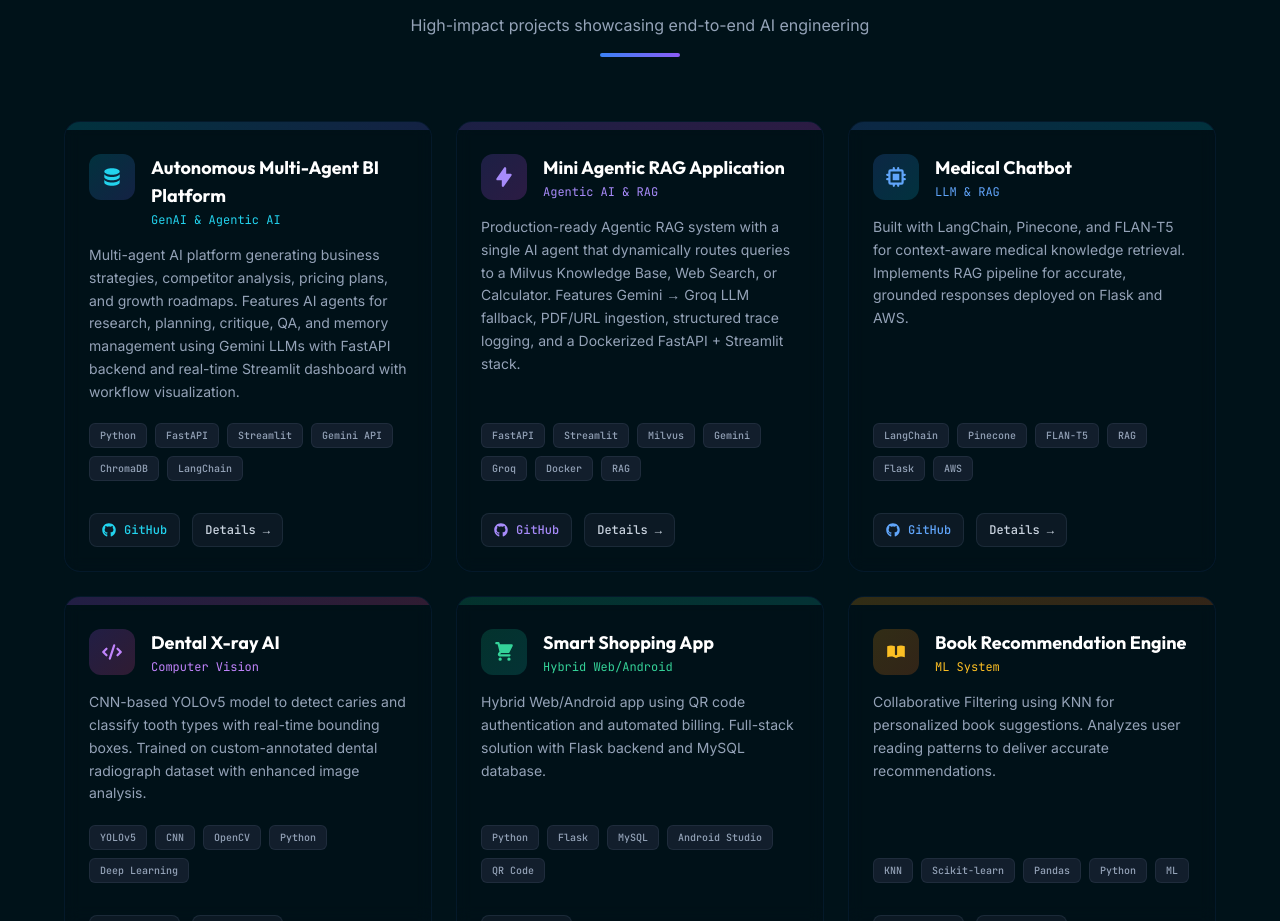
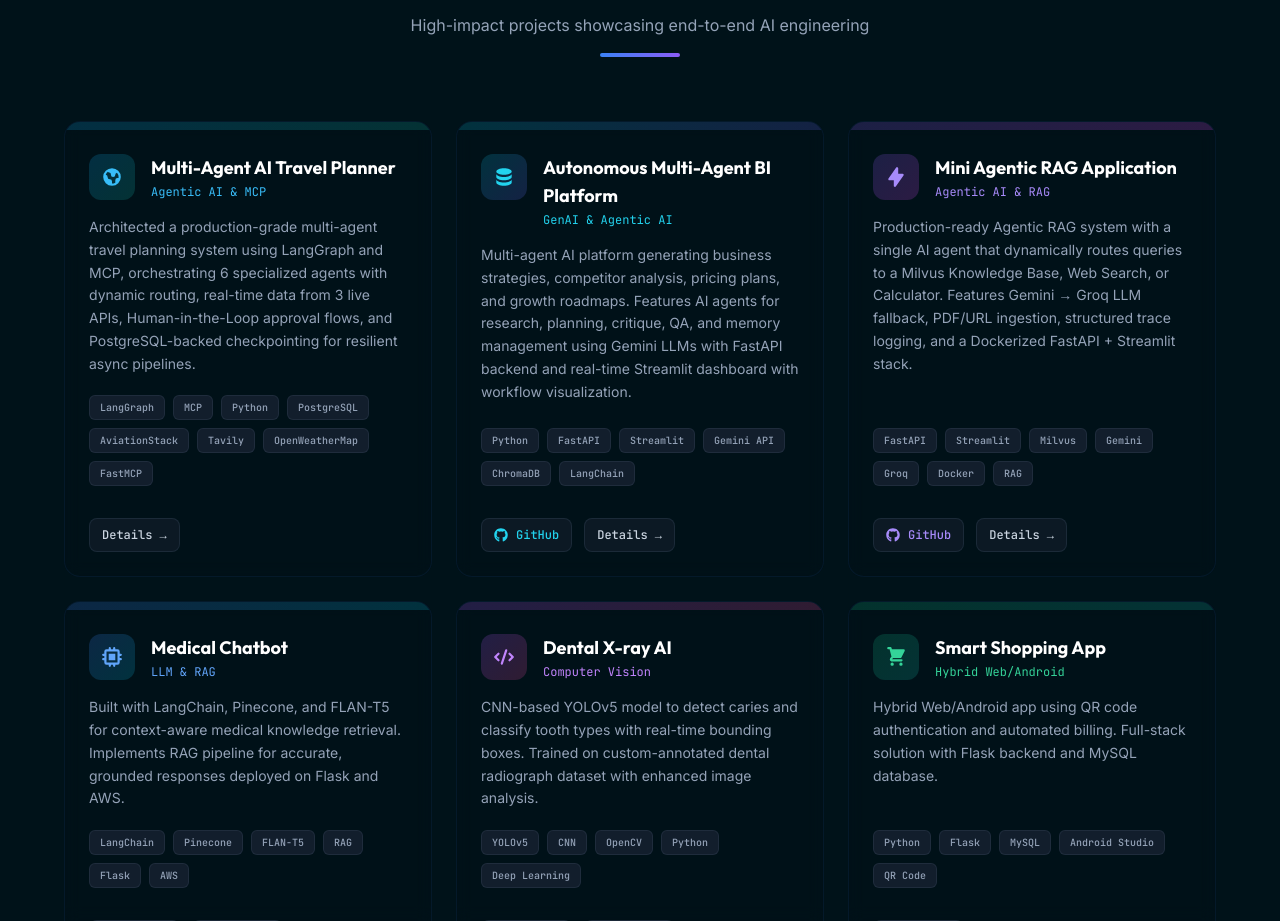
Before and after one commit to Jigil-ak/Portfolio_Jigil_AK, a React (Vite) app: page / in a window 1280 px wide. Shown: the part 3570-4491 px from the top of the page. Built offline with nearby package versions, Linux system fonts and the light colour scheme.

Commit message:
feat: add Multi-Agent AI Travel Planner project to portfolio

```diff
--- a/src/components/Projects.jsx
+++ b/src/components/Projects.jsx
@@ -1,9 +1,41 @@
 import { useState, useEffect } from 'react';
 import { motion, AnimatePresence } from 'framer-motion';
-import { HiCode, HiChip, HiDatabase, HiShoppingCart, HiBookOpen, HiChartBar, HiLightningBolt, HiX } from 'react-icons/hi';
+import { HiCode, HiChip, HiDatabase, HiShoppingCart, HiBookOpen, HiChartBar, HiLightningBolt, HiX, HiGlobe } from 'react-icons/hi';
 import { FaGithub } from 'react-icons/fa';
 
 const projects = [
+  {
+    title: 'Multi-Agent AI Travel Planner',
+    subtitle: 'Agentic AI & MCP',
+    description:
+      'Architected a production-grade multi-agent travel planning system using LangGraph and MCP, orchestrating 6 specialized agents with dynamic routing, real-time data from 3 live APIs, Human-in-the-Loop approval flows, and PostgreSQL-backed checkpointing for resilient async pipelines.',
+    tags: ['LangGraph', 'MCP', 'Python', 'PostgreSQL', 'AviationStack', 'Tavily', 'OpenWeatherMap', 'FastMCP'],
+    icon: HiGlobe,
+    gradient: 'from-sky-500/20 to-teal-500/20',
+    accentColor: 'text-sky-400',
+    borderHover: 'hover:border-sky-500/30',
+    github: null,
+    details: {
+      overview:
+        'A production-grade multi-agent AI travel planner built on LangGraph and the Model Context Protocol (MCP). The system orchestrates 6 specialized agents — Supervisor, Flight, Hotel, Weather, Budget, and Itinerary — with intelligent dynamic routing that eliminates redundant agent calls. It integrates 3 live external data sources and supports Human-in-the-Loop approval cycles with persistent async checkpointing via PostgreSQL.',
+      architecture: [
+        'Supervisor Agent applies an Input Guardrail pattern to classify and validate incoming prompts, then extracts structured trip constraints (destination, duration, budget, travel style) via LLM-powered JSON parsing.',
+        'Dynamic Routing Engine selectively activates only the relevant specialist agents based on parsed constraints, eliminating redundant LLM invocations across the pipeline.',
+        'Flight Agent connects to AviationStack via MCP stdio/uvx transport to retrieve live flight schedules and pricing in real time.',
+        'Weather Agent queries a custom FastMCP OpenWeatherMap server to fetch destination forecasts and climate data beyond LLM training cutoff.',
+        'Hotel & Budget Agents use Tavily web search via MCP streamable_http to surface current accommodation options and cost estimates.',
+        'Itinerary Agent synthesizes all upstream agent outputs into a coherent, day-by-day travel plan tailored to user constraints.',
+        'Human-in-the-Loop (HITL) layer leverages LangGraph\'s native interrupt() mechanism to pause the pipeline, present the draft plan for user review, and resume seamlessly after approval.',
+        'PostgresSaver checkpointing persists full pipeline state to PostgreSQL, enabling resilient async approval cycles with zero data loss across interruptions.',
+      ],
+      keyAchievements: [
+        'Architected a 6-agent LangGraph system with MCP-based tool orchestration, achieving dynamic routing that eliminates redundant agent calls and reduces unnecessary LLM invocations.',
+        'Engineered a Supervisor + Input Guardrail pattern that classifies user prompts and extracts structured trip constraints via LLM-powered JSON parsing, ensuring only relevant agents are activated.',
+        'Integrated 3 real-time MCP data sources (AviationStack, Tavily, custom FastMCP OpenWeatherMap) to provide live external context beyond model training data.',
+        'Implemented Human-in-the-Loop approval flows using LangGraph\'s interrupt() mechanism with PostgreSQL-backed checkpointing, enabling the pipeline to pause and resume seamlessly across async cycles.',
+      ],
+    },
+  },
   {
     title: 'Autonomous Multi-Agent BI Platform',
     subtitle: 'GenAI & Agentic AI',
```
